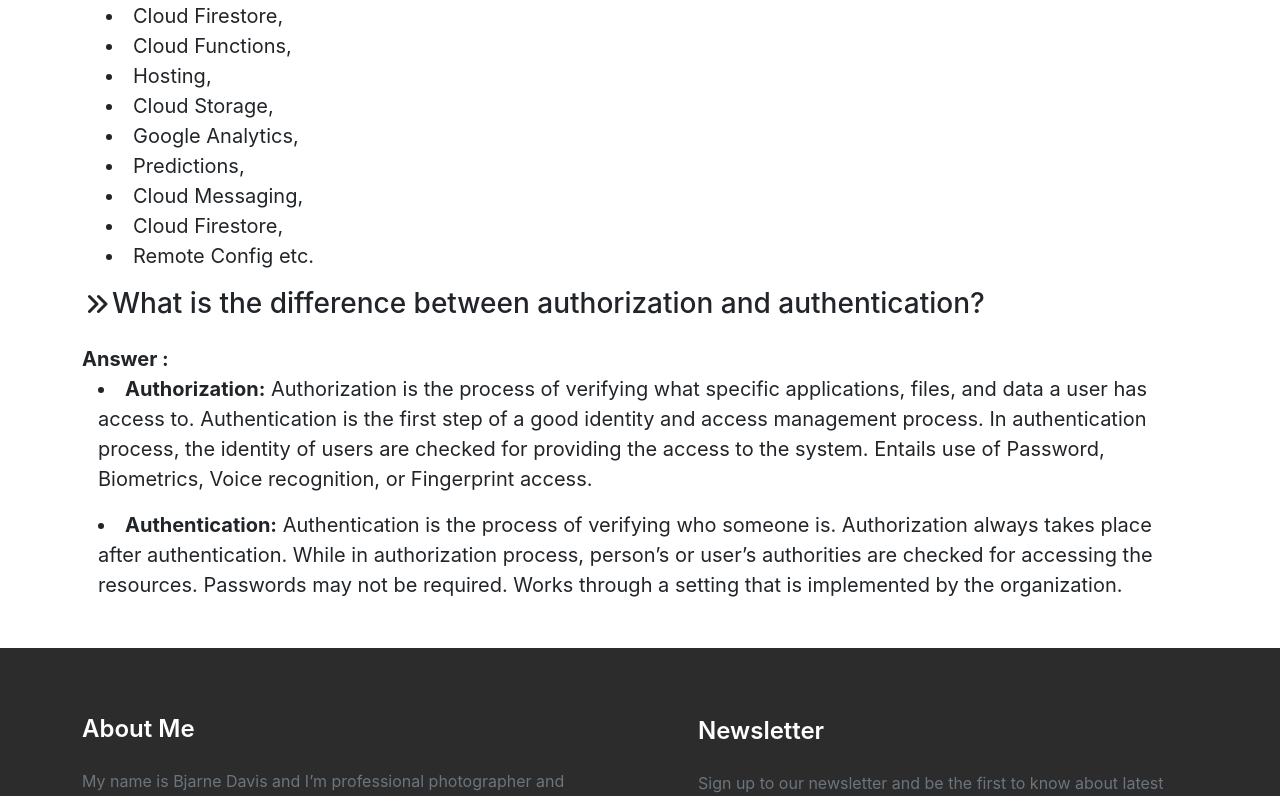
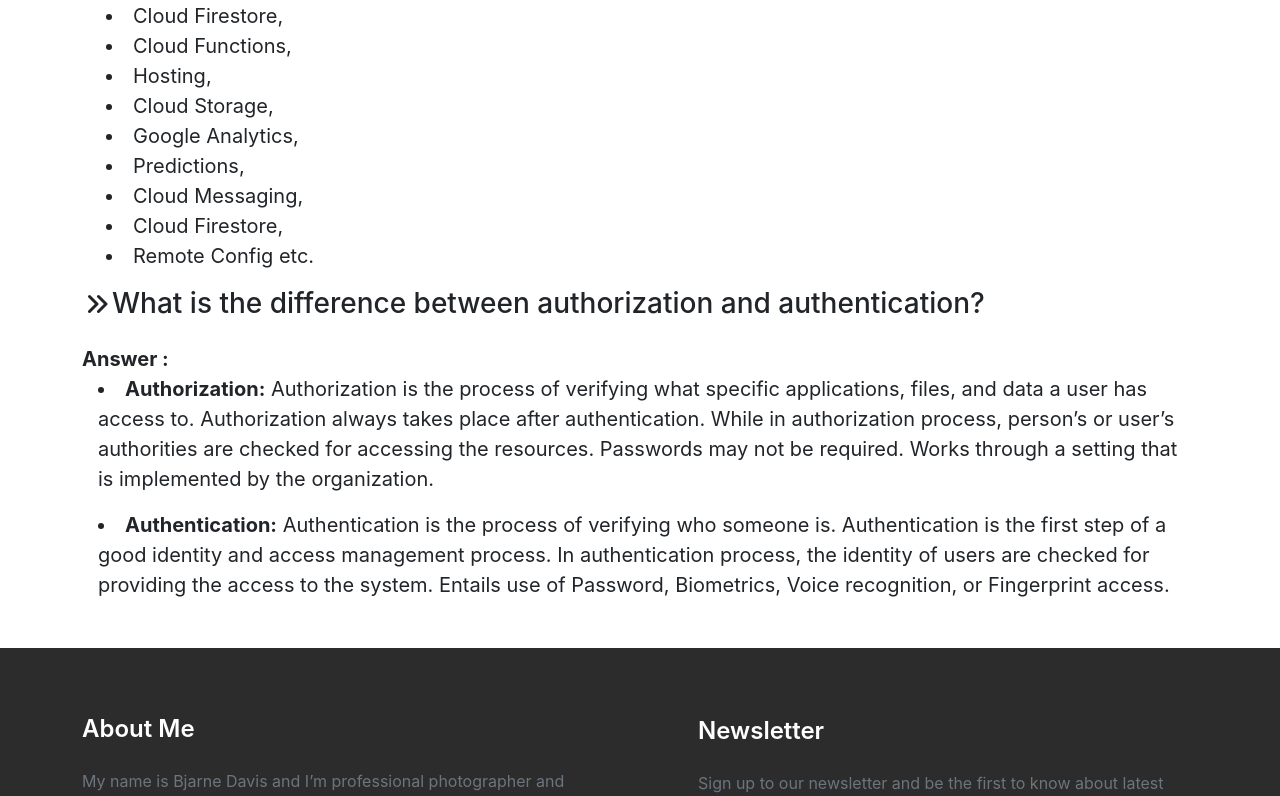
Before and after one commit to rockydey/photography-portfolio, a React (Create React App) app: page /blogs in a window 1280 px wide. Shown: the part 460-1256 px from the top of the page. Built offline with nearby package versions, Linux system fonts and the light colour scheme; no server answers; the HTML template or start-up script is replaced by a standard one.

Commit message:
blogs update

```diff
--- a/src/Pages/Blogs/Blogs.jsx
+++ b/src/Pages/Blogs/Blogs.jsx
@@ -41,8 +41,8 @@
                 </div>
                 <div>
                     <p className='fs-5'><span className='fw-bold'>Answer :</span>
-                        <li className='ms-3'><span className='fw-bold'>Authorization:</span> Authorization is the process of verifying what specific applications, files, and data a user has access to. Authentication is the first step of a good identity and access management process. 	In authentication process, the identity of users are checked for providing the access to the system. Entails use of Password, Biometrics, Voice recognition, or Fingerprint access.</li>
-                        <li className='ms-3 my-3'><span className='fw-bold'>Authentication:</span>  Authentication is the process of verifying who someone is. Authorization always takes place after authentication. While in authorization process, person’s or user’s authorities are checked for accessing the resources. Passwords may not be required. Works through a setting that is implemented by the organization.</li>
+                        <li className='ms-3'><span className='fw-bold'>Authorization:</span> Authorization is the process of verifying what specific applications, files, and data a user has access to. Authorization always takes place after authentication. While in authorization process, person’s or user’s authorities are checked for accessing the resources. Passwords may not be required. Works through a setting that is implemented by the organization.</li>
+                        <li className='ms-3 my-3'><span className='fw-bold'>Authentication:</span>  Authentication is the process of verifying who someone is. Authentication is the first step of a good identity and access management process. In authentication process, the identity of users are checked for providing the access to the system. Entails use of Password, Biometrics, Voice recognition, or Fingerprint access.</li>
                     </p>
                 </div>
             </section>
```
